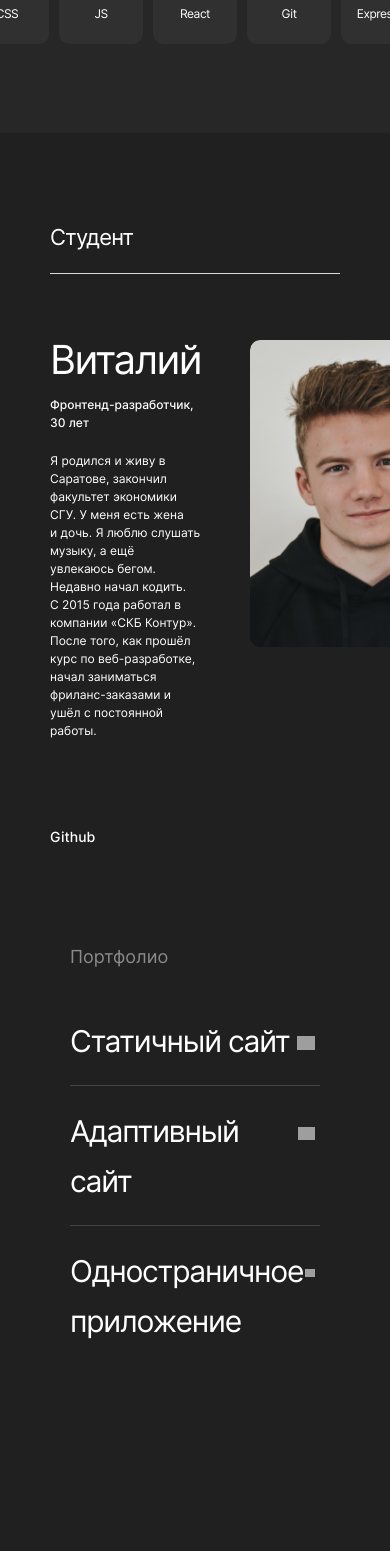
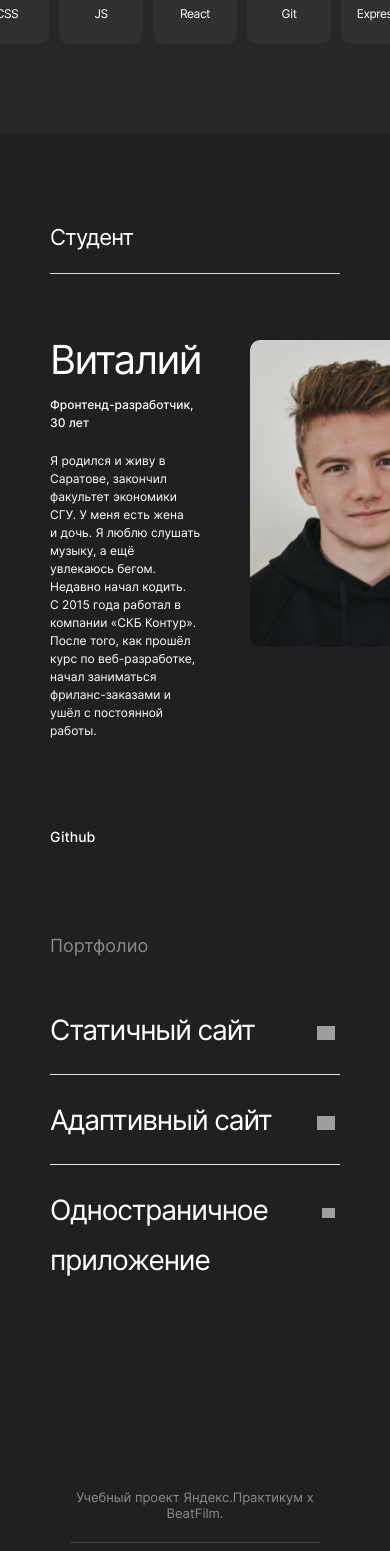
Before and after one commit to BuyanauskasAA/movies-explorer-frontend, a React (Create React App) app: page / in a window 390 px wide. Shown: the part 2340-3891 px from the top of the page. Built offline with nearby package versions, Linux system fonts and the light colour scheme; grey boxes are pictures that could not be loaded.

Commit message:
feat: сверстать portfolio для 768px

```diff
--- a/src/components/AboutMe/AboutMe.css
+++ b/src/components/AboutMe/AboutMe.css
@@ -54,7 +54,7 @@
 
 @media (max-width: 768px) {
   .about-me {
-    padding: 91px 50px 101px;
+    padding: 91px 50px 90px;
   }
 
   .about-me__container {
--- a/src/components/Portfolio/Portfolio.css
+++ b/src/components/Portfolio/Portfolio.css
@@ -49,7 +49,21 @@
 .portfolio__arrow {
   width: 18px;
   height: 18px;
-  margin-top: 18px;
-  margin-right: 5px;
+  margin: 18px 5px 0 0;
   background: center / contain no-repeat url(../../images/svg/link-arrow.svg);
 }
+
+@media (max-width: 768px) {
+  .portfolio {
+    padding: 0 50px 125px;
+  }
+
+  .portfolio__item {
+    font-size: 28px;
+    border-bottom: 1px solid #e6e6e6;
+  }
+
+  .portfolio__arrow {
+    margin: 19px 5px 0 0;
+  }
+}
```
